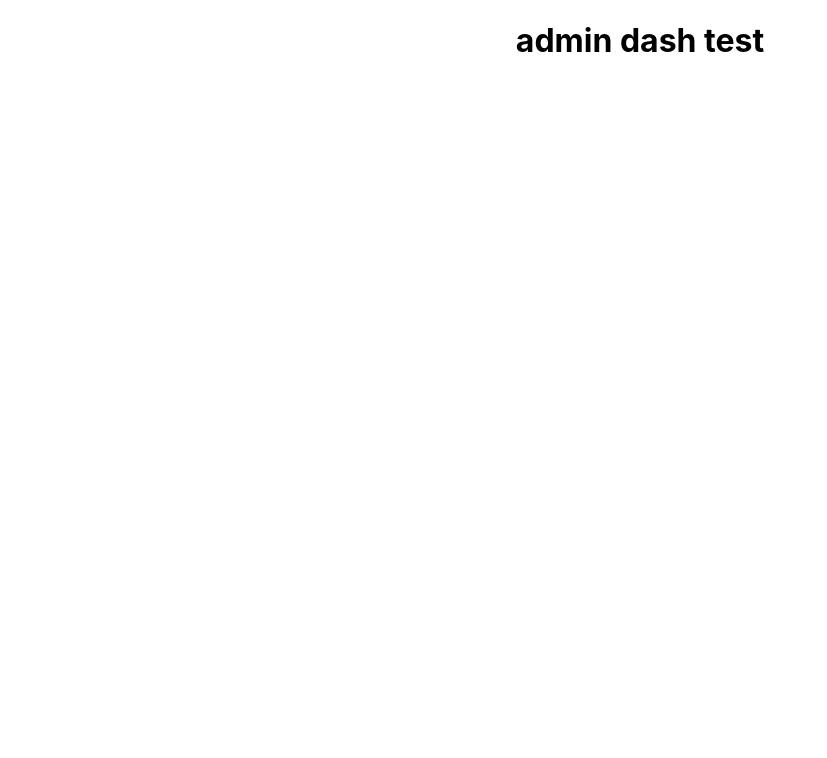
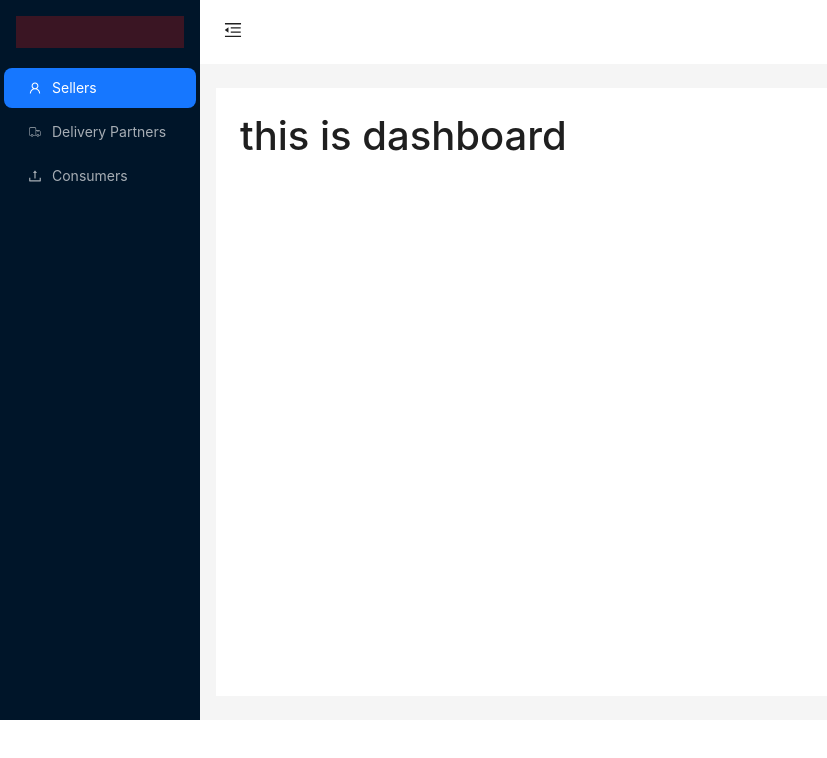
Before and after one commit to GeshanPasindu/admindash, a React (Create React App) app: page / in a window 1280 px wide. Shown: the top 758 px of the page, without its empty margins (0-827 px from the left). Built offline with nearby package versions, Linux system fonts and the light colour scheme.

Commit message:
29/01 update

```diff
--- a/package.json
+++ b/package.json
@@ -6,8 +6,11 @@
     "@testing-library/jest-dom": "^5.16.5",
     "@testing-library/react": "^13.4.0",
     "@testing-library/user-event": "^13.5.0",
+    "antd": "^5.1.6",
     "react": "^18.2.0",
     "react-dom": "^18.2.0",
+    "react-icons": "^4.7.1",
+    "react-router-dom": "^6.8.0",
     "react-scripts": "5.0.1",
     "web-vitals": "^2.1.4"
   },
--- a/public/index.html
+++ b/public/index.html
@@ -24,6 +24,10 @@
       work correctly both with client-side routing and a non-root public URL.
       Learn how to configure a non-root public URL by running `npm run build`.
     -->
+    <link rel="preconnect" href="https://fonts.googleapis.com">
+<link rel="preconnect" href="https://fonts.gstatic.com" crossorigin>
+<link href="https://fonts.googleapis.com/css2?family=Roboto:ital,wght@0,400;1,400;1,500&display=swap" rel="stylesheet">
+<link href="https://cdn.jsdelivr.net/npm/bootstrap@5.3.0-alpha1/dist/css/bootstrap.min.css" rel="stylesheet" integrity="sha384-GLhlTQ8iRABdZLl6O3oVMWSktQOp6b7In1Zl3/Jr59b6EGGoI1aFkw7cmDA6j6gD" crossorigin="anonymous">
     <title>React App</title>
   </head>
   <body>
@@ -39,5 +43,6 @@
       To begin the development, run `npm start` or `yarn start`.
       To create a production bundle, use `npm run build` or `yarn build`.
     -->
+    <script src="https://cdn.jsdelivr.net/npm/bootstrap@5.3.0-alpha1/dist/js/bootstrap.bundle.min.js" integrity="sha384-w76AqPfDkMBDXo30jS1Sgez6pr3x5MlQ1ZAGC+nuZB+EYdgRZgiwxhTBTkF7CXvN" crossorigin="anonymous"></script>
   </body>
 </html>
--- a/src/App.css
+++ b/src/App.css
@@ -1,38 +1,3 @@
-.App {
-  text-align: center;
+.App{
+  font-family: 'roboto', sans-serif;
 }
-
-.App-logo {
-  height: 40vmin;
-  pointer-events: none;
-}
-
-@media (prefers-reduced-motion: no-preference) {
-  .App-logo {
-    animation: App-logo-spin infinite 20s linear;
-  }
-}
-
-.App-header {
-  background-color: #282c34;
-  min-height: 100vh;
-  display: flex;
-  flex-direction: column;
-  align-items: center;
-  justify-content: center;
-  font-size: calc(10px + 2vmin);
-  color: white;
-}
-
-.App-link {
-  color: #61dafb;
-}
-
-@keyframes App-logo-spin {
-  from {
-    transform: rotate(0deg);
-  }
-  to {
-    transform: rotate(360deg);
-  }
-}
--- a/src/App.js
+++ b/src/App.js
@@ -1,10 +1,17 @@
 import logo from './logo.svg';
 import './App.css';
+import Mainlayout from './components/Mainlayout';
+import { Route, Router, Routes } from 'react-router-dom';
+import Dashboard from './pages/Dashboard';
 
 function App() {
   return (
     <div className="App">
-      <h1>admin dash test</h1>
+
+        <Routes>
+          <Route path='/' element={<Dashboard/>}/>
+        </Routes>
+
     </div>
   );
 }
--- /dev/null
+++ b/src/components/Mainlayout.js
@@ -0,0 +1,75 @@
+import {
+    MenuFoldOutlined,
+    MenuUnfoldOutlined,
+    UploadOutlined,
+    UserOutlined,
+    VideoCameraOutlined,
+  } from '@ant-design/icons';
+  import { Layout, Menu, theme } from 'antd';
+  import React, { useState } from 'react';
+  import { AiOutlineUser } from "react-icons/ai";
+  import{CiDeliveryTruck} from "react-icons/ci"
+
+  const { Header, Sider, Content } = Layout;
+  const Mainlayout = () => {
+    const [collapsed, setCollapsed] = useState(false);
+    const {
+      token: { colorBgContainer },
+    } = theme.useToken();
+    return (
+      <Layout className='ant-Layout'>
+        <Sider trigger={null} collapsible collapsed={collapsed}>
+          <div className="logo" />
+          <Menu
+            theme="dark"
+            mode="inline"
+            defaultSelectedKeys={['1']}
+            items={[
+              {
+                key: '1',
+                icon: <AiOutlineUser />,
+                label: 'Sellers',
+
+
+              },
+              {
+                key: '2',
+                icon: <CiDeliveryTruck />,
+                label: 'Delivery Partners',
+              },
+              {
+                key: '3',
+                icon: <UploadOutlined />,
+                label: 'Consumers',
+
+              },
+            ]}
+          />
+        </Sider>
+        <Layout className="site-layout">
+          <Header
+            style={{
+              padding: 0,
+              background: colorBgContainer,
+            }}
+          >
+            {React.createElement(collapsed ? MenuUnfoldOutlined : MenuFoldOutlined, {
+              className: 'trigger',
+              onClick: () => setCollapsed(!collapsed),
+            })}
+          </Header>
+          <Content
+            style={{
+              margin: '24px 16px',
+              padding: 24,
+              minHeight: 280,
+              background: colorBgContainer,
+            }}
+          >
+        <h1>this is dashboard</h1>
+          </Content>
+        </Layout>
+      </Layout>
+    );
+  };
+  export default Mainlayout;
--- a/src/index.css
+++ b/src/index.css
@@ -1,13 +1,24 @@
-body {
-  margin: 0;
-  font-family: -apple-system, BlinkMacSystemFont, 'Segoe UI', 'Roboto', 'Oxygen',
-    'Ubuntu', 'Cantarell', 'Fira Sans', 'Droid Sans', 'Helvetica Neue',
-    sans-serif;
-  -webkit-font-smoothing: antialiased;
-  -moz-osx-font-smoothing: grayscale;
+.App{
+  font-family: 'roboto', sans-serif;
+}
+.trigger {
+  padding: 0 24px;
+  font-size: 18px;
+  line-height: 64px;
+  cursor: pointer;
+  transition: color 0.3s;
 }
 
-code {
-  font-family: source-code-pro, Menlo, Monaco, Consolas, 'Courier New',
-    monospace;
+.trigger:hover {
+  color: #010203;
 }
+
+.logo {
+  height: 32px;
+  margin: 16px;
+  background: rgba(192, 20, 20, 0.3);
+}
+
+.ant-Layout{
+  min-height: 90vh;
+}
--- a/src/index.js
+++ b/src/index.js
@@ -3,11 +3,13 @@ import ReactDOM from 'react-dom/client';
 import './index.css';
 import App from './App';
 import reportWebVitals from './reportWebVitals';
+import { BrowserRouter } from 'react-router-dom';
 
 const root = ReactDOM.createRoot(document.getElementById('root'));
 root.render(
   <React.StrictMode>
-    <App />
+    <BrowserRouter><App /></BrowserRouter>
+
   </React.StrictMode>
 );
 
--- /dev/null
+++ b/src/pages/Dashboard.js
@@ -0,0 +1,12 @@
+import React from 'react'
+import Mainlayout from '../components/Mainlayout'
+
+
+const Dashboard = () => {
+  return (
+    <div>
+        <Mainlayout/></div>
+  )
+}
+
+export default Dashboard
```
Also changed, not shown: src/pages/Home.js (added, +9 -0 lines), 1 other file (tests, documents, lock files or other folders).
